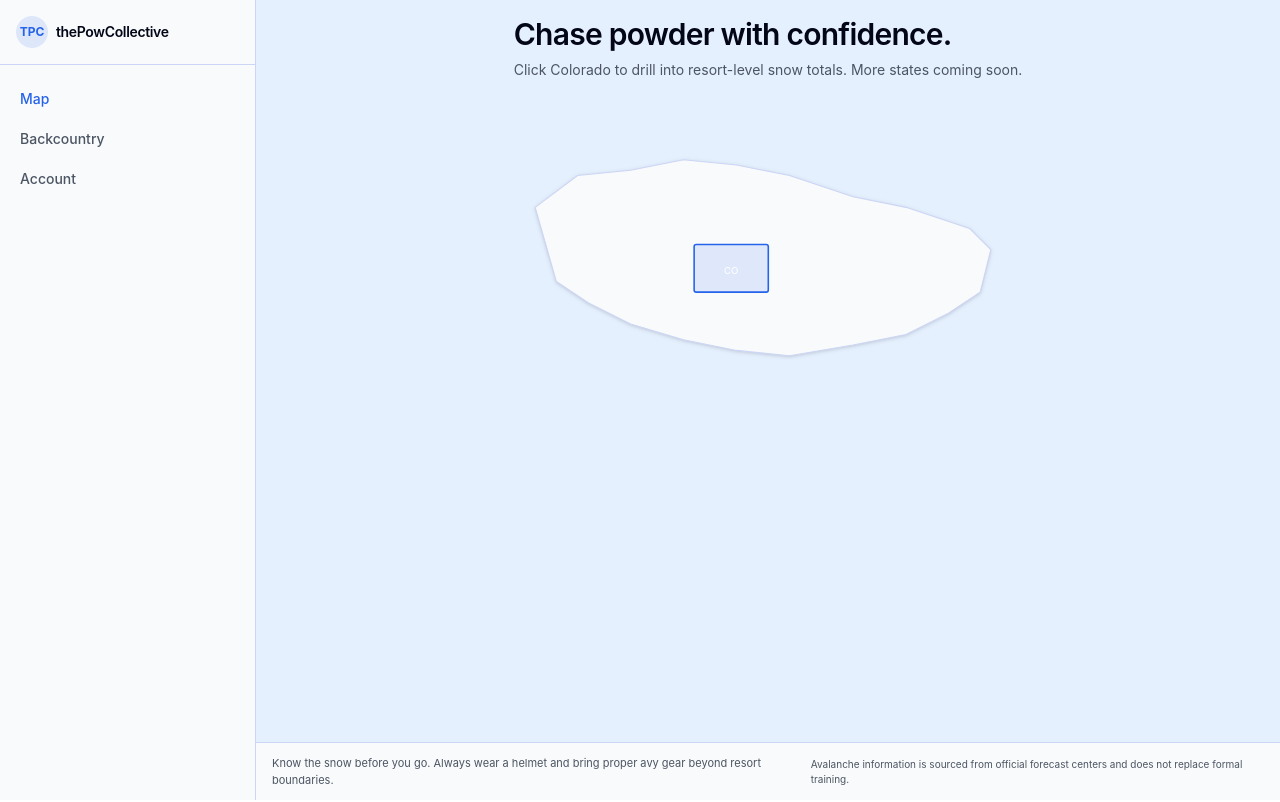
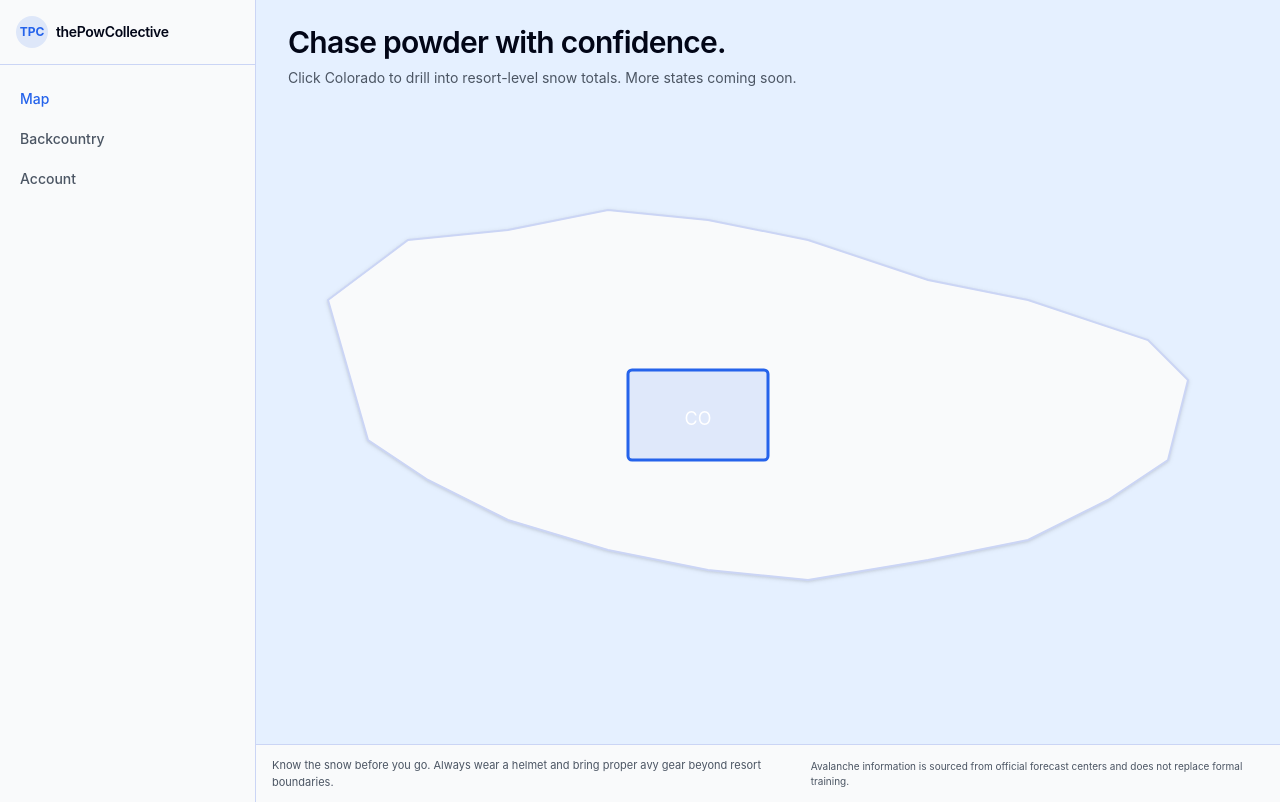
Before and after one commit to nathangreen1632/ThePowCollective, a React (Vite) app in the folder Client/: page / in a window 1280 px wide. Built offline with nearby package versions, Linux system fonts and the light colour scheme.

Commit message:
refactor(client): remove AppShell component and simplify layout
- Replaced `AppShell` with a `main` tag for direct rendering of routes.
- Updated layout structure to streamline content rendering and styling.

```diff
--- a/Client/src/App.tsx
+++ b/Client/src/App.tsx
@@ -2,7 +2,6 @@
 import React from 'react';
 import { useRoutes } from 'react-router-dom';
 import { routes } from './AppRoutes';
-import AppShell from './ui/layout/AppShell';
 import Navbar from './common/Navbar';
 import Footer from './common/Footer';
 
@@ -13,7 +12,9 @@ export default function App(): React.ReactElement {
     <div className="min-h-screen bg-[var(--pow-bg)] text-[var(--pow-text)] flex">
       <Navbar />
       <div className="flex flex-1 flex-col">
-        <AppShell>{element}</AppShell>
+        <main className="flex-1 w-full px-8 py-6">
+          {element}
+        </main>
         <Footer />
       </div>
     </div>
```
